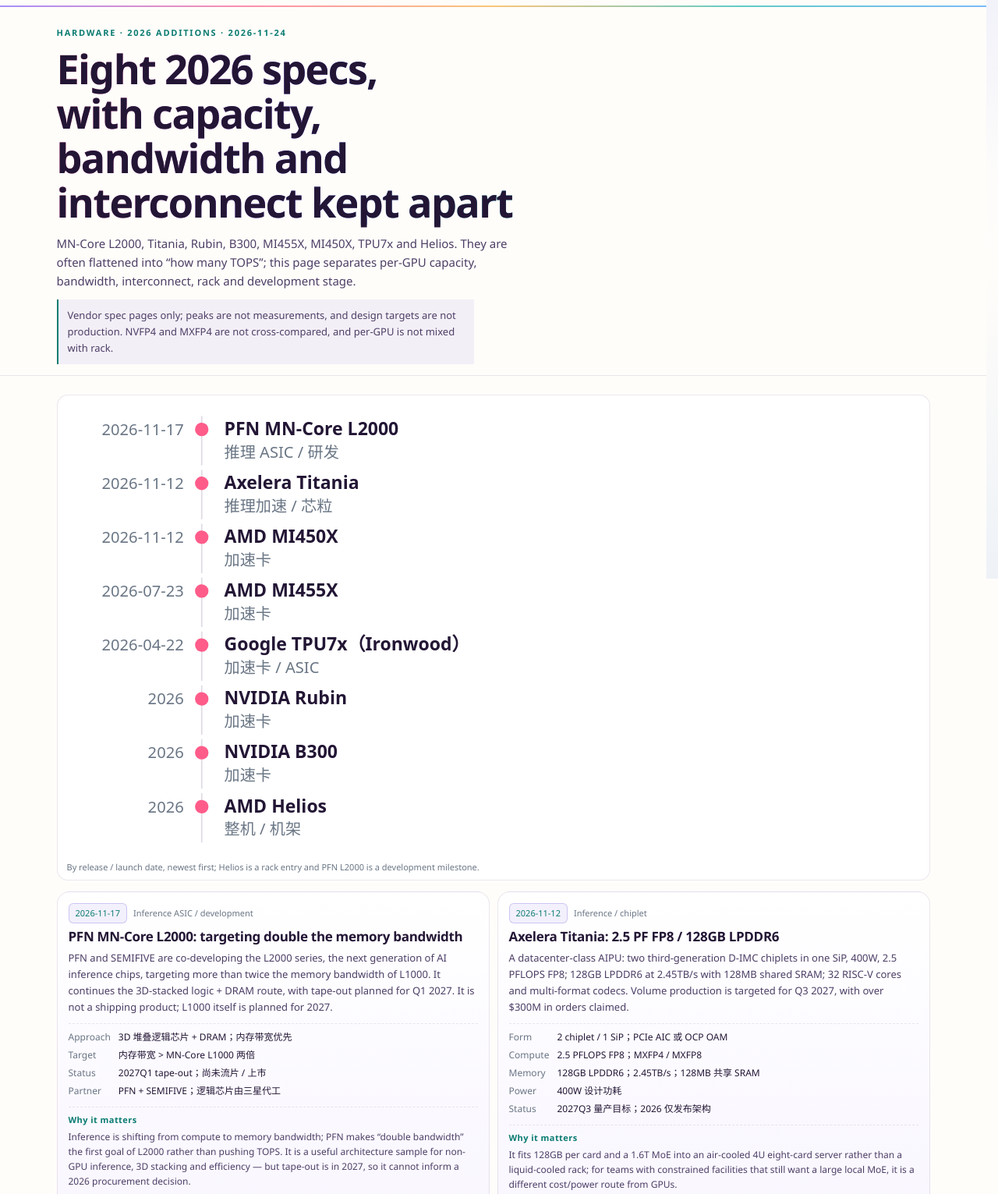
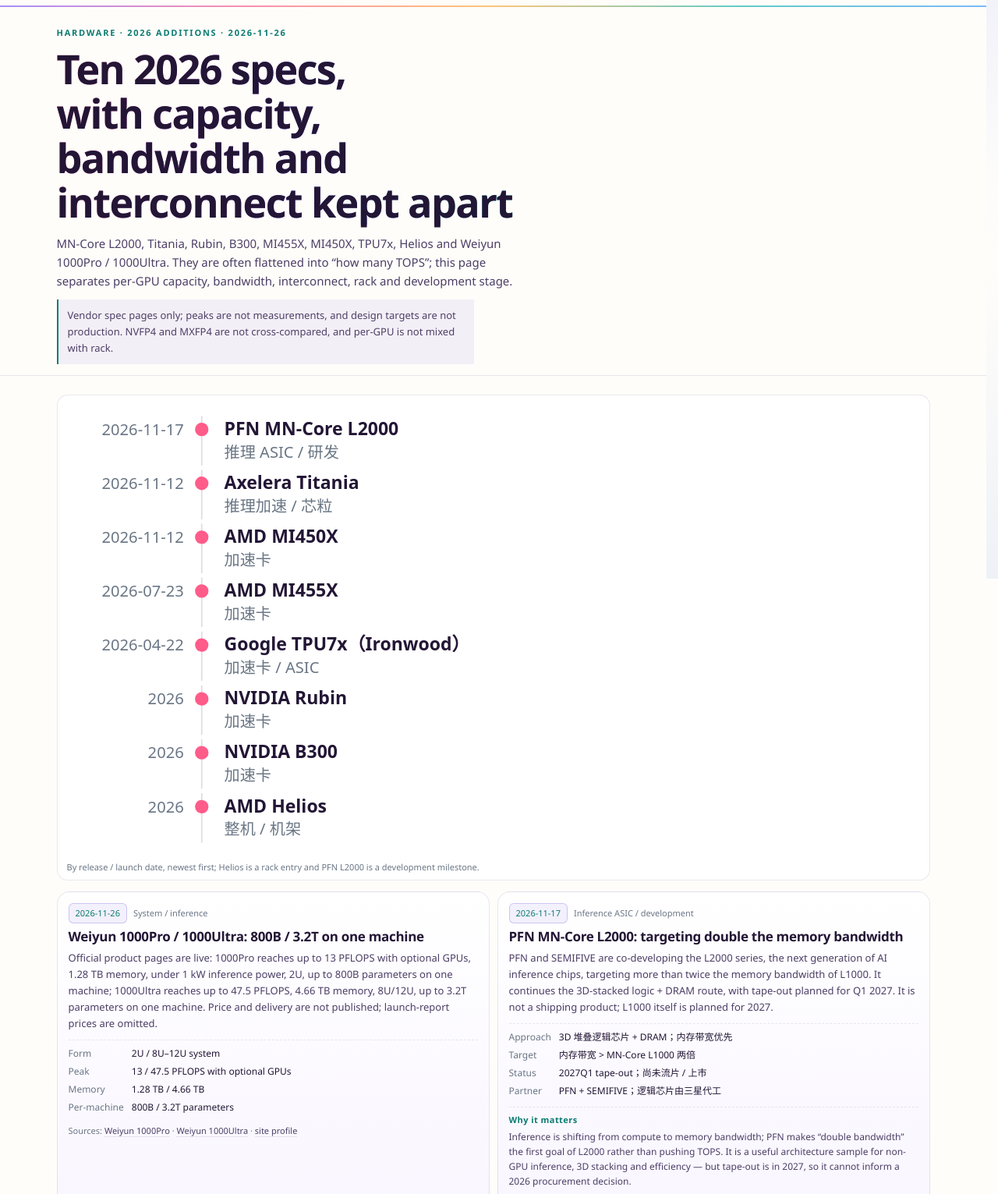
Before and after one commit to speculcom/hardware, a plain HTML site: page en/2026.html in a window 1280 px wide. Shown: the part 58-1589 px from the top of the page at 78% size. Drawn offline with Linux system fonts and the light colour scheme.

Commit message:
硬件 2026 增补页补威云 1000Pro/1000Ultra，规格改十条

```diff
--- a/en/2026.html
+++ b/en/2026.html
@@ -3,14 +3,14 @@
 <head>
 <meta charset="utf-8"/>
 <meta content="width=device-width, initial-scale=1.0, viewport-fit=cover" name="viewport"/>
-<title>Eight 2026 specs, with capacity, bandwidth and…</title>
-<meta content="MN-Core L2000, Titania, Rubin, B300, MI455X, MI450X, TPU7x and Helios. They are often flattened into “how many TOPS”; this page separates per-GPU…" name="description"/>
+<title>Ten 2026 specs, with capacity, bandwidth and…</title>
+<meta content="MN-Core L2000, Titania, Rubin, B300, MI455X, MI450X, TPU7x, Helios and Weiyun 1000Pro / 1000Ultra. They are often flattened into “how many TOPS”; this page separates per-GPU…" name="description"/>
 <link href="https://hardware.specul.com/en/2026.html" rel="canonical"/>
 <meta content="website" property="og:type"/>
 <meta content="Compute" property="og:site_name"/>
 <meta content="https://hardware.specul.com/en/2026.html" property="og:url"/>
-<meta content="Eight 2026 specs, with capacity, bandwidth and…" property="og:title"/>
-<meta content="MN-Core L2000, Titania, Rubin, B300, MI455X, MI450X, TPU7x and Helios. They are often flattened into “how many TOPS”; this page separates per-GPU…" property="og:description"/>
+<meta content="Ten 2026 specs, with capacity, bandwidth and…" property="og:title"/>
+<meta content="MN-Core L2000, Titania, Rubin, B300, MI455X, MI450X, TPU7x, Helios and Weiyun 1000Pro / 1000Ultra. They are often flattened into “how many TOPS”; this page separates per-GPU…" property="og:description"/>
 <meta content="en_US" property="og:locale"/>
 <meta content="zh_CN" property="og:locale:alternate"/>
 <meta content="#16121f" name="theme-color"/>
@@ -80,8 +80,8 @@
 .nf-art svg{display:block;width:100%;height:auto}
 @media(max-width:900px){.u26-card{grid-column:span 12}.u26-two{grid-template-columns:1fr}.u26-row{grid-template-columns:70px 1fr}.u26-row a{display:none}.u26-map{grid-template-columns:1fr}.u26-chain{grid-template-columns:1fr 1fr}.u26-chain div:nth-child(2)::after{content:none}.nf-grid{grid-template-columns:1fr}.nf-art{max-width:200px;margin:8px auto 0}}
 </style>
-<script type="application/ld+json">{"@context":"https://schema.org","@type":"WebPage","name":"Eight 2026 specs, with capacity, bandwidth and…","description":"MN-Core L2000, Titania, Rubin, B300, MI455X, MI450X, TPU7x and Helios. They are often flattened into “how many TOPS”; this page separates per-GPU…","url":"https://hardware.specul.com/en/2026.html","inLanguage":"en","isPartOf":{"@type":"WebSite","url":"https://hardware.specul.com/en/2026.html"}}</script>
-<meta content="Eight 2026 specs, with capacity, bandwidth and…" name="twitter:title"/><meta content="MN-Core L2000, Titania, Rubin, B300, MI455X, MI450X, TPU7x and Helios. They are often flattened into “how many TOPS”; this page separates per-GPU…" name="twitter:description"/><link href="https://hardware.specul.com/2026.html" hreflang="zh-CN" rel="alternate"/><link href="https://hardware.specul.com/en/2026.html" hreflang="en" rel="alternate"/><link href="https://hardware.specul.com/2026.html" hreflang="x-default" rel="alternate"/></head>
+<script type="application/ld+json">{"@context":"https://schema.org","@type":"WebPage","name":"Ten 2026 specs, with capacity, bandwidth and…","description":"MN-Core L2000, Titania, Rubin, B300, MI455X, MI450X, TPU7x, Helios and Weiyun 1000Pro / 1000Ultra. They are often flattened into “how many TOPS”; this page separates per-GPU…","url":"https://hardware.specul.com/en/2026.html","inLanguage":"en","isPartOf":{"@type":"WebSite","url":"https://hardware.specul.com/en/2026.html"}}</script>
+<meta content="Ten 2026 specs, with capacity, bandwidth and…" name="twitter:title"/><meta content="MN-Core L2000, Titania, Rubin, B300, MI455X, MI450X, TPU7x, Helios and Weiyun 1000Pro / 1000Ultra. They are often flattened into “how many TOPS”; this page separates per-GPU…" name="twitter:description"/><link href="https://hardware.specul.com/2026.html" hreflang="zh-CN" rel="alternate"/><link href="https://hardware.specul.com/en/2026.html" hreflang="en" rel="alternate"/><link href="https://hardware.specul.com/2026.html" hreflang="x-default" rel="alternate"/></head>
 <!-- B6（2026-10-09）：--accent 原先在这里被**内联到 body 上**（style="--accent:X"），
      同时头部又写了 :root{--accent:X} —— 两处同一份值，冗余。
      而内联样式会**赢过任何选择器**，于是主题级覆盖（html[data-theme="light"]{--accent:…}）
@@ -156,9 +156,9 @@
 </aside>
 <main id="main">
 <section class="u26-hero"><div class="container">
-<p class="u26-kicker">Hardware · 2026 additions · 2026-11-24</p>
-<h1 class="u26-h1">Eight 2026 specs,<br/>with capacity, bandwidth and interconnect kept apart</h1>
-<p class="u26-lede">MN-Core L2000, Titania, Rubin, B300, MI455X, MI450X, TPU7x and Helios. They are often flattened into “how many TOPS”; this page separates per-GPU capacity, bandwidth, interconnect, rack and development stage.</p>
+<p class="u26-kicker">Hardware · 2026 additions · 2026-11-26</p>
+<h1 class="u26-h1">Ten 2026 specs,<br/>with capacity, bandwidth and interconnect kept apart</h1>
+<p class="u26-lede">MN-Core L2000, Titania, Rubin, B300, MI455X, MI450X, TPU7x, Helios and Weiyun 1000Pro / 1000Ultra. They are often flattened into “how many TOPS”; this page separates per-GPU capacity, bandwidth, interconnect, rack and development stage.</p>
 <p class="u26-note">Vendor spec pages only; peaks are not measurements, and design targets are not production. NVFP4 and MXFP4 are not cross-compared, and per-GPU is not mixed with rack.</p>
 </div></section>
 <section class="u26-section"><div class="container">
@@ -203,7 +203,13 @@
 <circle cx="120" cy="358" r="6" style="fill:var(--cat-rose)"></circle>
 <text class="vz-t-strong" x="140" y="363">AMD Helios</text>
 <text class="vz-t-dim" x="140" y="383">整机 / 机架</text></svg><figcaption>By release / launch date, newest first; Helios is a rack entry and PFN L2000 is a development milestone.</figcaption></figure>
-<div class="u26-grid"><article class="u26-card" id="pfn-mn-core-l2000">
+<div class="u26-grid"><article class="u26-card" id="weiyun-1000pro">
+<div class="u26-meta"><span class="u26-badge">2026-11-26</span><span class="u26-tag">System / inference</span></div>
+<h2>Weiyun 1000Pro / 1000Ultra: 800B / 3.2T on one machine</h2>
+<p class="u26-p">Official product pages are live: 1000Pro reaches up to 13 PFLOPS with optional GPUs, 1.28 TB memory, under 1 kW inference power, 2U, up to 800B parameters on one machine; 1000Ultra reaches up to 47.5 PFLOPS, 4.66 TB memory, 8U/12U, up to 3.2T parameters on one machine. Price and delivery are not published; launch-report prices are omitted.</p>
+<dl class="u26-dl"><dt>Form</dt><dd>2U / 8U–12U system</dd><dt>Peak</dt><dd>13 / 47.5 PFLOPS with optional GPUs</dd><dt>Memory</dt><dd>1.28 TB / 4.66 TB</dd><dt>Per-machine</dt><dd>800B / 3.2T parameters</dd></dl>
+<p class="u26-src">Sources: <a href="https://weiyuncreation.com/zh-CN/products/server/wy1000-pro" rel="noopener" target="_blank">Weiyun 1000Pro</a> · <a href="https://weiyuncreation.com/zh-CN/products/server/wy1000-ultra" rel="noopener" target="_blank">Weiyun 1000Ultra</a> · <a href="https://hardware.specul.com/en/weiyun-1000pro.html">site profile</a></p>
+</article><article class="u26-card" id="pfn-mn-core-l2000">
 <div class="u26-meta"><span class="u26-badge">2026-11-17</span><span class="u26-tag">Inference ASIC / development</span></div>
 <h2>PFN MN-Core L2000: targeting double the memory bandwidth</h2>
 <p class="u26-p">PFN and SEMIFIVE are co-developing the L2000 series, the next generation of AI inference chips, targeting more than twice the memory bandwidth of L1000. It continues the 3D-stacked logic + DRAM route, with tape-out planned for Q1 2027. It is not a shipping product; L1000 itself is planned for 2027.</p>
```
Also changed, not shown: 2026.html (+10 -4 lines).
